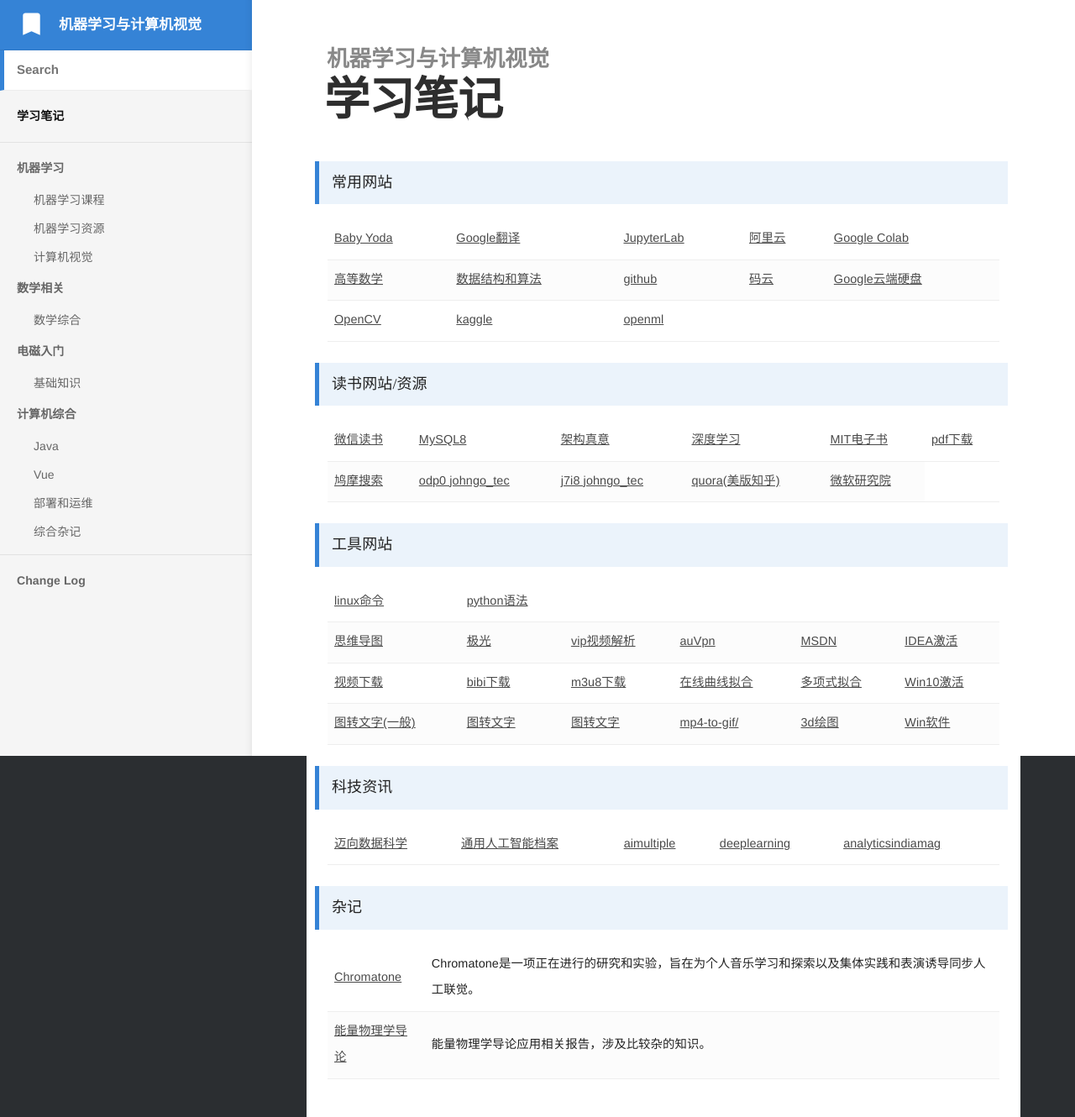
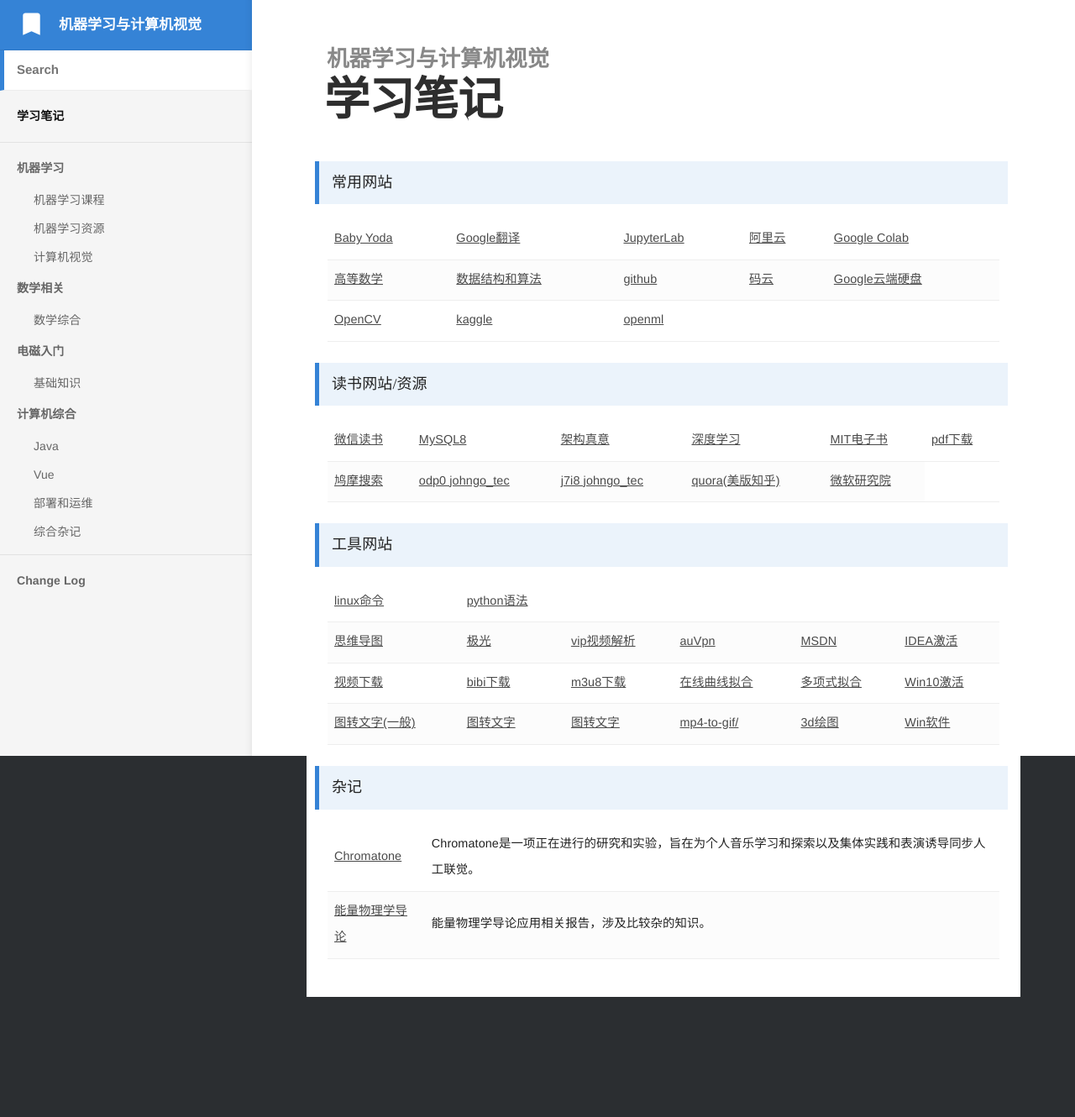
Before and after one commit to bashendixie/Machine_Learning_Notes, a Jekyll site: the page built from index.md, in a window 1280 px wide. Shown: the whole page at 84% size. Built offline with Jekyll 4.4.1, drawn with Linux system fonts in a browser that asks for light colours; some web fonts are replaced; after the commit the page ends 1187 px from its top, so only the background shows below that.

Commit message:
no message

```diff
--- a/index.md
+++ b/index.md
@@ -186,30 +186,6 @@
 	</tbody>
 </table>
 
-
-> 科技资讯
-<table width="1033" style="font-size: 0.8em;">
-	<tbody>
-		<tr>
-			<td>
-				<a href="https://towardsdatascience.com/" target="_blank">迈向数据科学</a>
-			</td>
-			<td>
-				<a href="https://www.unite.ai/category/agi/" target="_blank">通用人工智能档案</a>
-			</td>
-			<td>
-				<a href="https://research.aimultiple.com/" target="_blank">aimultiple</a>
-			</td>
-			<td>
-				<a href="https://read.deeplearning.ai/the-batch/" target="_blank">deeplearning</a>
-			</td>
-			<td>
-				<a href="https://analyticsindiamag.com/" target="_blank">analyticsindiamag</a>
-			</td>
-		</tr>
-	</tbody>
-</table>
-
 > 杂记
 <table width="1033" style="font-size: 0.8em;">
 	<tbody>
```
